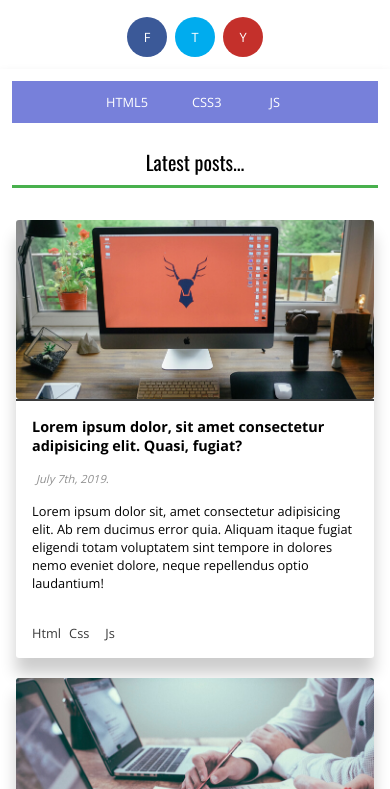
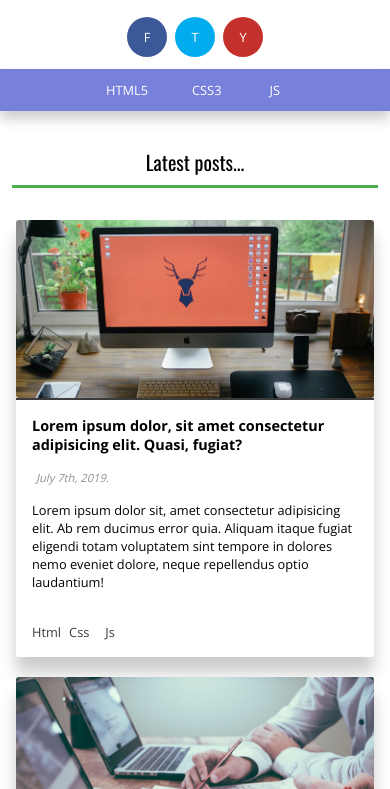
Before and after one commit to N-bred/simple-blog-site, a plain HTML site: page index.html in a window 390 px wide. Shown: the part 55-844 px from the top of the page. Drawn offline with nearby package versions, Linux system fonts and the light colour scheme.

Commit message:
Fix weird bug with the nav

```diff
--- a/css/style.scss
+++ b/css/style.scss
@@ -46,6 +46,8 @@ body {
 // Start Header
 
 .header {
+   transition: margin 0.5s;
+   position: relative;
    .container {
       padding: 1.5rem;
       box-shadow: 0 0.5rem 3rem rgba(0, 0, 0, 0.2);
@@ -126,7 +128,9 @@ body {
 
    .nav {
       background: darken($color-primary-dark, 10%);
-
+      position: absolute;
+      left: 0;
+      width: 100%;
       // This container is rather important, it affects alot
       // of the display in the navbar
       // Padding on 0 allows to get the same height as parent
@@ -134,6 +138,10 @@ body {
       .container {
          padding: 1.5rem;
          box-shadow: 0rem 1rem 1.5rem rgba(0, 0, 0, 0.2);
+
+         @media only screen and (max-width: 1000px) {
+            padding: 0;
+         }
       }
 
       &__list {
@@ -168,7 +176,7 @@ body {
 
       &__item:hover > ul {
          visibility: visible;
-         animation: dropdown 0.3s;
+         animation: opacityAnim 0.3s;
       }
 
       &__sub-list {
@@ -217,6 +225,11 @@ body {
 // Main
 
 .main {
+   .container {
+      @media only screen and (max-width: 600px) {
+         padding-top: 8.2rem;
+      }
+   }
    &__wrapper {
       display: flex;
 
@@ -607,6 +620,10 @@ body {
       }
    }
 
+   &--top {
+      padding-top: 14rem;
+   }
+
    &--footer {
       padding: 5rem 0;
    }
@@ -636,7 +653,7 @@ body {
 // End Ads
 
 // Keyframes
-@keyframes dropdown {
+@keyframes opacityAnim {
    from {
       opacity: 0;
    }
--- a/index.html
+++ b/index.html
@@ -63,7 +63,7 @@
       </header>
       <!-- Ad large -->
       <div class="container">
-         <section class=" ad ad--large">
+         <section class=" ad ad--large ad--top">
             <img src="./img/ad.jpg" alt="Ad" />
          </section>
       </div>
--- a/js/app.js
+++ b/js/app.js
@@ -5,6 +5,7 @@ window.addEventListener('load', () => {
    const offsetTopNavbar = navbar.offsetTop + 15;
    const navList = document.querySelector('.nav__list');
    const navLinks = document.querySelectorAll('.nav__link');
+
    // Change date at footer
    const date = new Date();
    const copyYear = document.getElementById('year');
@@ -14,7 +15,6 @@ window.addEventListener('load', () => {
       if (this.scrollY >= offsetTopNavbar) {
          navbar.classList.add('nav-fixed');
          navList.classList.add('nav-fixed__list');
-
          navLinks.forEach(link => link.classList.add('nav-fixed__link'));
       } else {
          navbar.classList.remove('nav-fixed');
```
Also changed, not shown: css/style.css, 1 other file.
